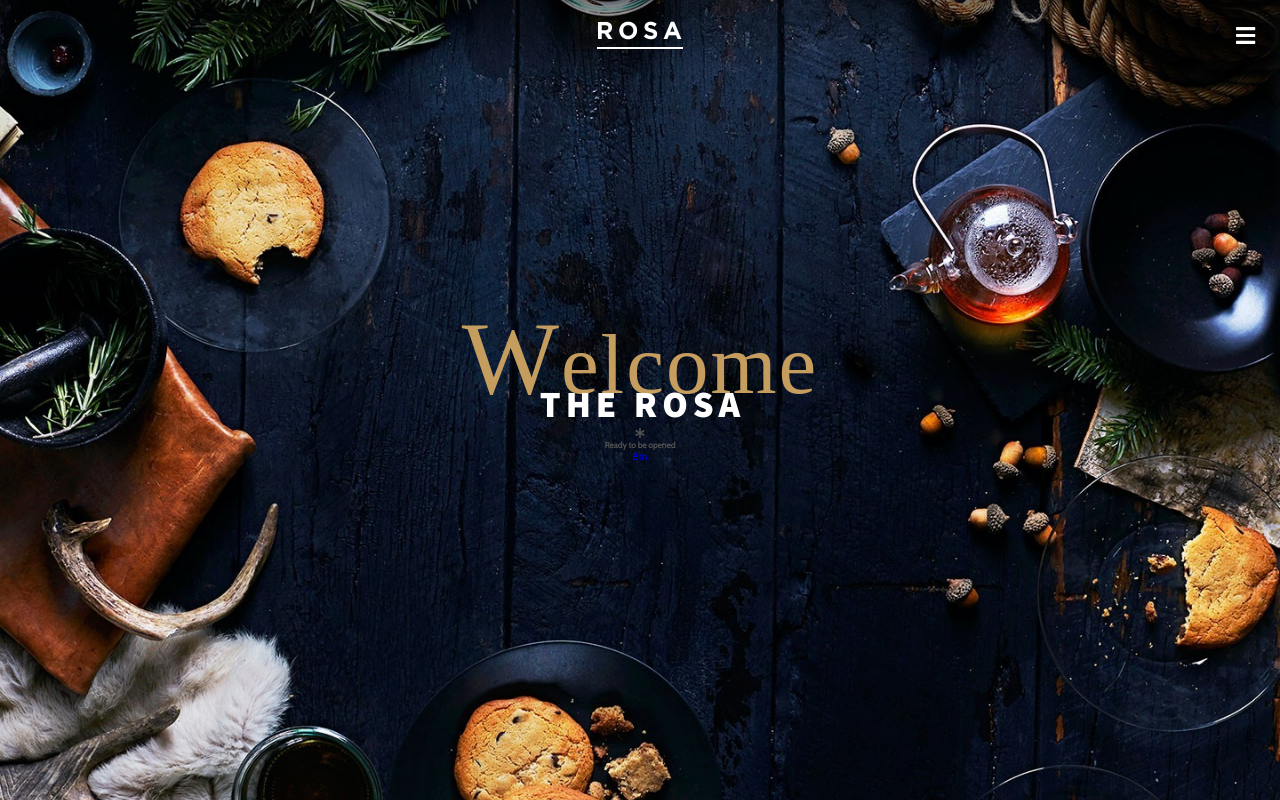
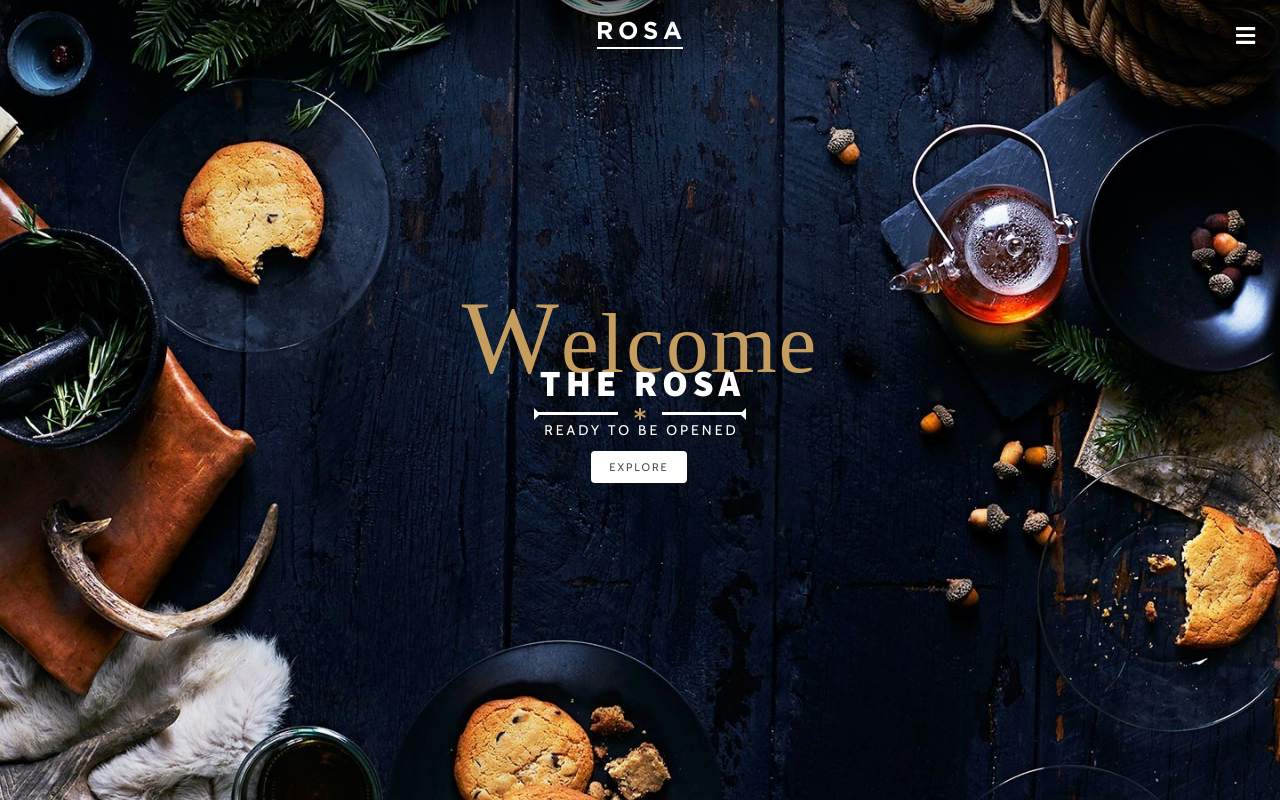
Before and after one commit to alanblee/react-rosa, a React (Create React App) app: page / in a window 1280 px wide. Built offline with nearby package versions, Linux system fonts and the light colour scheme; a web font is replaced by a local one.

Commit message:
finish hero section

```diff
--- a/src/components/hero-section/hero-section.jsx
+++ b/src/components/hero-section/hero-section.jsx
@@ -20,7 +20,7 @@ const HeroSection = () => {
           <div className="single-animation">
             <h5>Ready to be opened</h5>
             <Link to="/" className="btn cta-btn">
-              Btn
+              Explore
             </Link>
           </div>
         </div>
--- a/src/sass/global.scss
+++ b/src/sass/global.scss
@@ -38,3 +38,10 @@ p {
   margin: 0 auto;
   padding: 0 2.4rem;
 }
+
+.btn {
+  display: inline-block;
+  text-transform: uppercase;
+  letter-spacing: 0.2rem;
+  margin-right: 0.2rem;
+}
--- a/src/sass/hero.scss
+++ b/src/sass/hero.scss
@@ -31,4 +31,66 @@
     letter-spacing: 0.5rem;
     margin-right: -0.5rem;
   }
+
+  .headline-description {
+    h5 {
+      color: #fff;
+      font-size: 1.4rem;
+      font-weight: 100;
+      text-transform: uppercase;
+      margin-bottom: 1.2rem;
+      letter-spacing: 0.3rem;
+      margin-right: -0.3rem;
+    }
+    .cta-btn {
+      font-size: 1.1rem;
+      background-color: #fff;
+      padding: 0.9rem 1.8rem;
+      color: $body-font-color;
+      border-radius: 0.4rem;
+      transition: background-color 0.5s;
+
+      &:hover,
+      &:focus {
+        background-color: $secondary-font-color;
+        color: #fff;
+      }
+    }
+    .separator {
+      display: flex;
+      align-items: center;
+      justify-content: center;
+
+      .line {
+        width: 100%;
+        max-width: 8.4rem;
+        height: 0.25rem;
+        background-color: #fff;
+        position: relative;
+
+        &.line-left::before,
+        &.line-right::before {
+          content: "";
+          position: absolute;
+          top: 50%;
+          transform: translateY(-50%);
+          border: 0.6rem solid transparent;
+        }
+        &.line-right::before {
+          border-right-color: #fff;
+          right: 0;
+        }
+        &.line-left::before {
+          border-left-color: #fff;
+          left: 0;
+        }
+      }
+
+      .asterisk {
+        font-size: 1.2rem;
+        color: $secondary-font-color;
+        margin: 0 1.6rem;
+      }
+    }
+  }
 }
```
